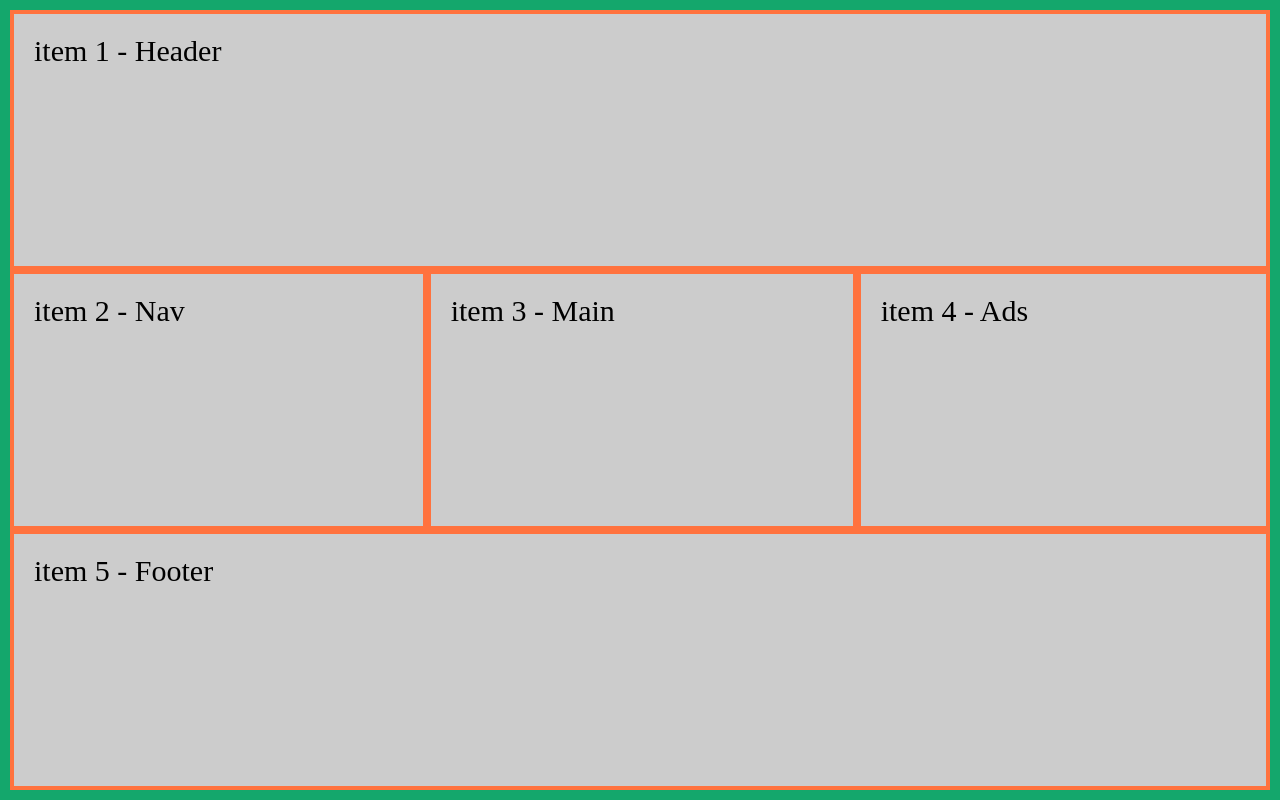
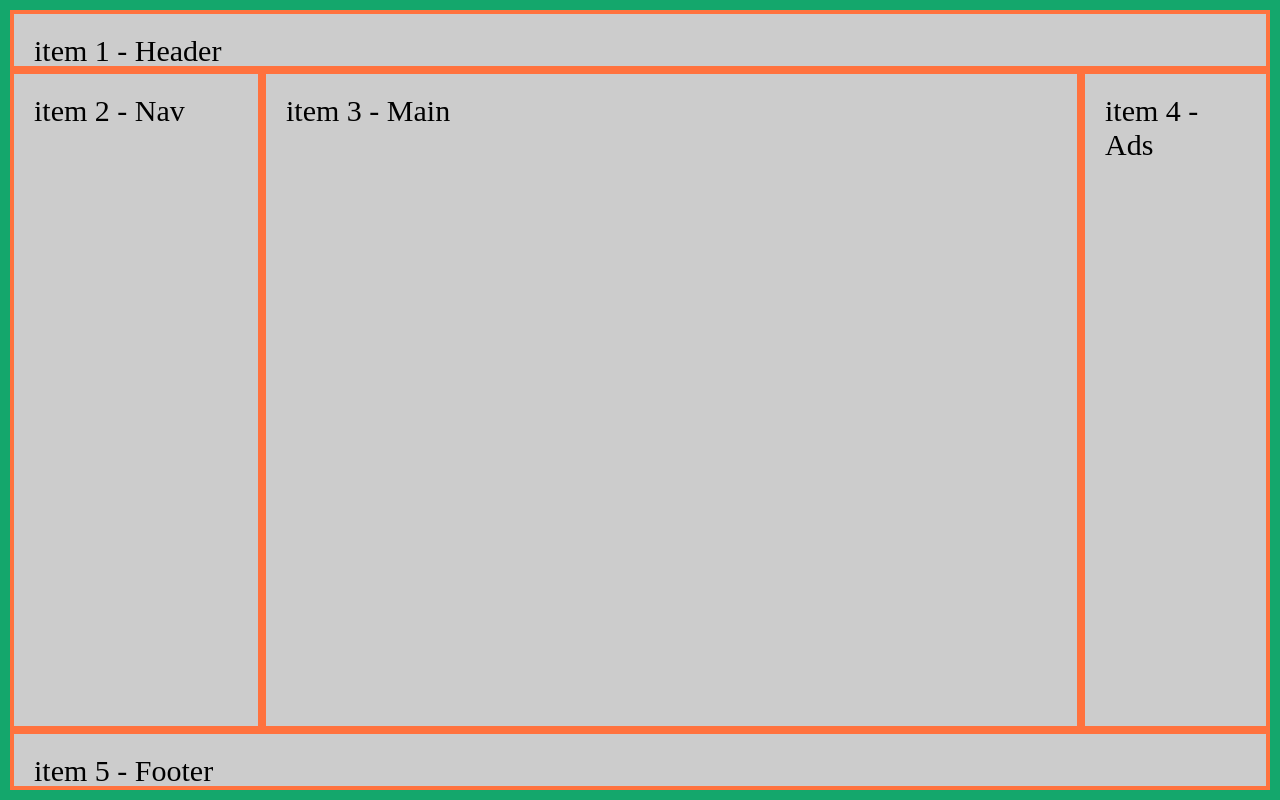
Before and after one commit to icarusgk/css-grid-course, a plain HTML site: page index.html in a window 1280 px wide. Drawn offline with Linux system fonts and the light colour scheme.

Commit message:
Grid template rows and columns

```diff
--- a/index.html
+++ b/index.html
@@ -17,7 +17,9 @@
             grid-template-areas:
               "header header header"
               "nav main ads"
-              "footer footer footer"
+              "footer footer footer";
+            grid-template-rows: 60px 1fr 60px;
+            grid-template-columns: 20% 1fr 15%;
         }
 
         .grid-item {
```
